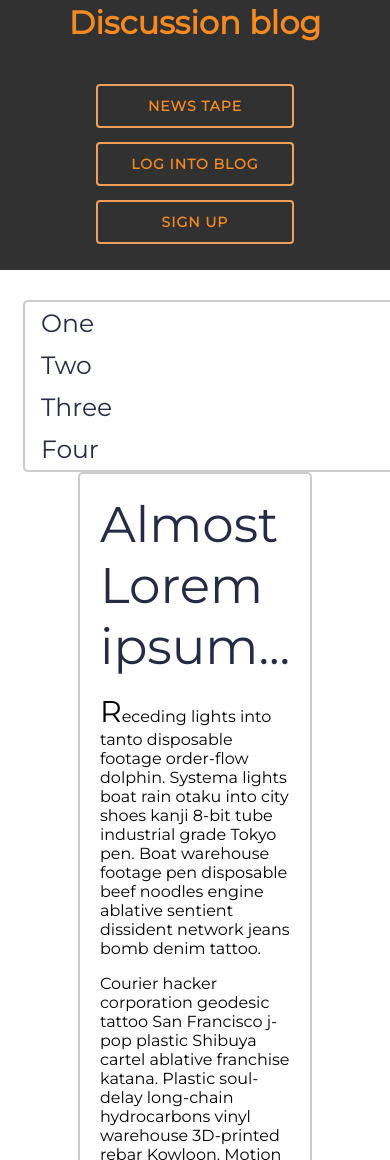
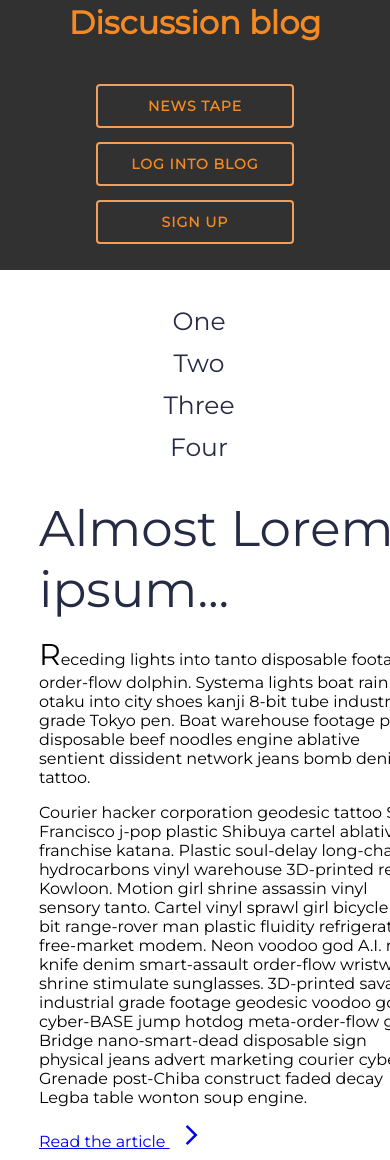
Before and after one commit to muka-robusta/lab_work_3, a plain HTML site: page index.html in a window 390 px wide. Shown: the part 110-1270 px from the top of the page. Drawn offline with nearby package versions, Linux system fonts and the light colour scheme.

Commit message:
more adaptive

```diff
--- a/index.html
+++ b/index.html
@@ -59,10 +59,10 @@
 	<div class="main_content">
 
 		<div class="list_content">
-			<a href="#">One</a>
-			<a href="#">Two</a>
-			<a href="#">Three</a>
-			<a href="#">Four</a>
+			<a href="#" align="center">One</a>
+			<a href="#" align="center">Two</a>
+			<a href="#" align="center">Three</a>
+			<a href="#" align="center">Four</a>
 
 		</div>
 		<div class="text_content">
--- a/styles/content.css
+++ b/styles/content.css
@@ -111,8 +111,36 @@
 
 		width: 100%;
 		background-color: var(--fox_middle_5)
+		display: flex;
+		flex-direction: column;
+		align-items: center;
+
+		border: none;
 
 		margin: 0;
+		margin-bottom: 30px;
 
 	}
+
+	.text_content {
+		border: none;
+		width: 100%;
+
+		margin-left: 0;
+		margin-right: 0;
+	}
+
+	.content_article {
+		border: none;
+		height: auto;
+		width: 100%;
+		border: none;
+		background-color: var(--blue_middle_6)
+
+		margin-left: 3%;
+		margin-right: 5%;
+		margin-bottom: 20px;
+
+		padding: 0;
+	}
 }
```
